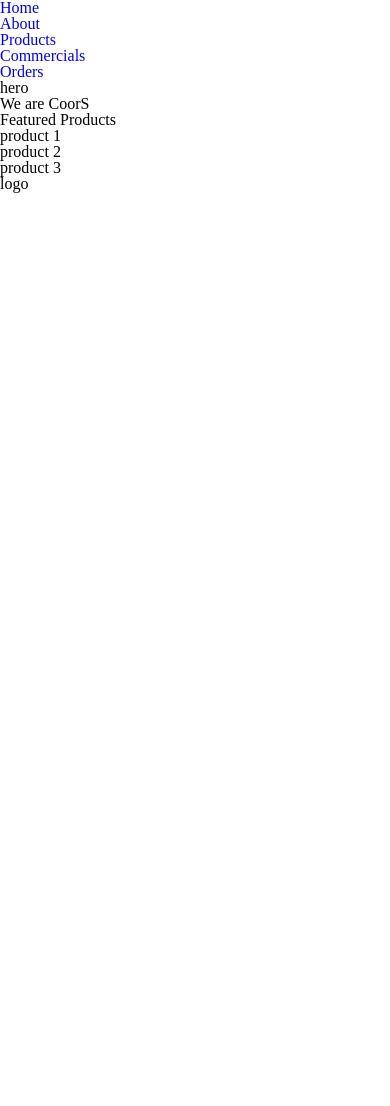
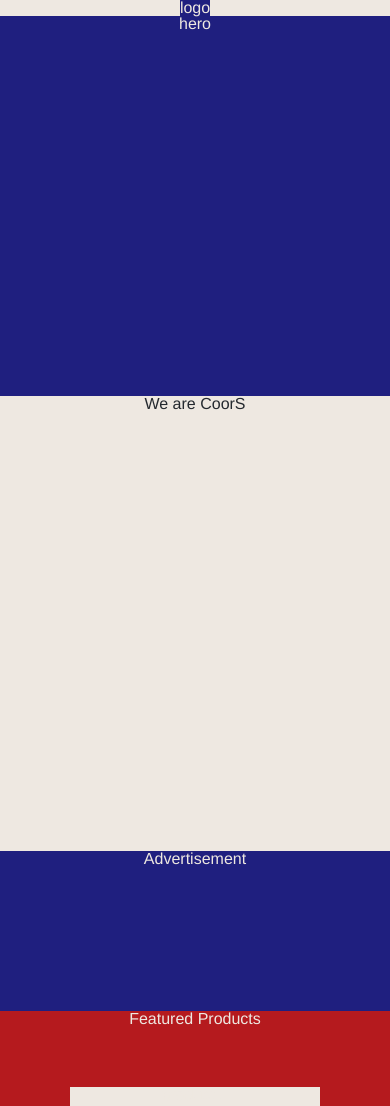
Before and after one commit to lightbluecactus/Kang_Yan_Project5, a plain HTML site: page index.html in a window 390 px wide. Shown: the top 1106 px of the page. Before the commit the page ends 844 px from the top, so only its background shows below. Drawn offline with Linux system fonts and the light colour scheme.

Commit message:
finish mobile size

```diff
--- a/css/main.css
+++ b/css/main.css
@@ -15,3 +15,146 @@ ul
 {
 	list-style-type: none;
 }
+
+#container
+{
+	margin: 0 auto;
+	max-width: 1140px;
+}
+
+body
+{
+	font-family: Helvetica, Arial, sans-srief;
+	font-size: 16px;
+	color: #eee8e1;
+}
+
+
+#mainHeader
+{
+	background-color: #eee8e1;
+	display: flex;
+	flex-direction: row;
+	flex-wrap: wrap;
+	flex: 1 0 auto;
+}
+
+#logo
+{
+	margin: 0 auto;
+	max-width: 120px;
+	background-color: #1f1f7f;
+	text-align: center;
+}
+
+#mainNav
+{
+	display: none;
+	height: 70px;
+}
+
+#mainNav ul li a
+{
+	display: block;
+	text-align: center;
+	margin-left: 30px;
+	padding: 5px 15px;
+}
+
+#hero
+{
+	height: 380px;
+	background-color: #1f1f7f;
+	text-align: center;
+}
+
+#intro
+{
+	height: 455px;
+	background-color: #eee8e1;
+	color: #24292f;
+	text-align: center;
+}
+
+#homeGallery
+{
+	height: 1150px;
+	background-color: #b51a1e;
+	text-align: center;
+	display: flex;
+	flex-direction: column;
+}
+
+#advertise
+{
+	height: 160px;
+	background-color: #1f1f7f;
+	text-align: center;
+}
+
+#productList div
+{
+	min-height: 180px;
+	min-width: 180px;
+	background-color: #eee8e1;
+	text-align: center;
+	margin: 60px 70px;
+	display: flex;
+	flex-direction: column;
+	flex: 1 0 auto;
+}
+
+#action
+{
+	display: none;
+	height: 150px;
+	background-color: #1f1f7f;
+	text-align: center;
+}
+
+#mainFooter
+{
+	height: 180px;
+	background-color: #24292f;
+	display: flex;
+	flex-direction: row;
+}
+
+#footerLogo
+{
+	display: none;
+}
+
+#socialMedia
+{
+	display: flex;
+	flex-direction: column;
+	margin-left: 40px;
+	margin-top: 20px;
+}
+
+#socialMedia ul li
+{
+	height: 30px;
+	width: 30px;
+	margin-bottom: 15px;
+	background-color: #eee8e1;
+}
+
+#footerNav
+{
+	display: flex;
+	flex-direction: column;
+	margin-left: 20px;
+	margin-top: 20px;
+}
+
+#footerNav ul li
+{
+	margin-bottom: 10px;
+}
+
+#footerNav ul li a
+{
+	color: #eee8e1;
+}
--- a/index.html
+++ b/index.html
@@ -16,6 +16,7 @@
 
 		<header id="mainHeader">
 			<div id="logo">
+				<p>logo</p>
 			</div>
 			<nav id="mainNav">
 				<h2 class="hidden">Main Navigation</h2>
@@ -45,24 +46,24 @@
 			</section>
 
 			<section id="homeGallery">
-			<h2 class="hidden">Products</h2>
+			<h2 class="hidden">Products Gallery</h2>
 
+				<div>
 					<section id="advertise">
-					<h3 class="hidden">Advertisement</h3>
+						<h3>Advertisement</h3>
 					</section>
 
 					<section id="productList">
 						<h3>Featured Products</h3>
-					<div>
-						<p>product 1</p>
+						<div><p>product 1</p></div>
+						<div><p>product 2</p></div>
+						<div><p>product 3</p></div>
+					</section>
 				</div>
-					<div>
-						<p>product 2</p>
+
+				<div id="action">
+					<h3>Action Text</h3>
 				</div>
-					<div>
-						<p>product 3</p>
-					</div>
-				</section>
 			</section>
 
 		</section>
@@ -84,11 +85,11 @@
 			<nav id="footerNav">
 				<h2 class="hidden">Footer Navigation</h2>
 				<ul>
-					<li><a href="#"></a></li>
-					<li><a href="#"></a></li>
-					<li><a href="#"></a></li>
-					<li><a href="#"></a></li>
-					<li><a href="#"></a></li>
+					<li><a href="#">Home</a></li>
+					<li><a href="#">About</a></li>
+					<li><a href="#">Products</a></li>
+					<li><a href="#">Commercials</a></li>
+					<li><a href="#">Orders</a></li>
 				</ul>
 			</nav>
 		</footer>
```
Lines whose indentation alone changed are shown as unchanged.
